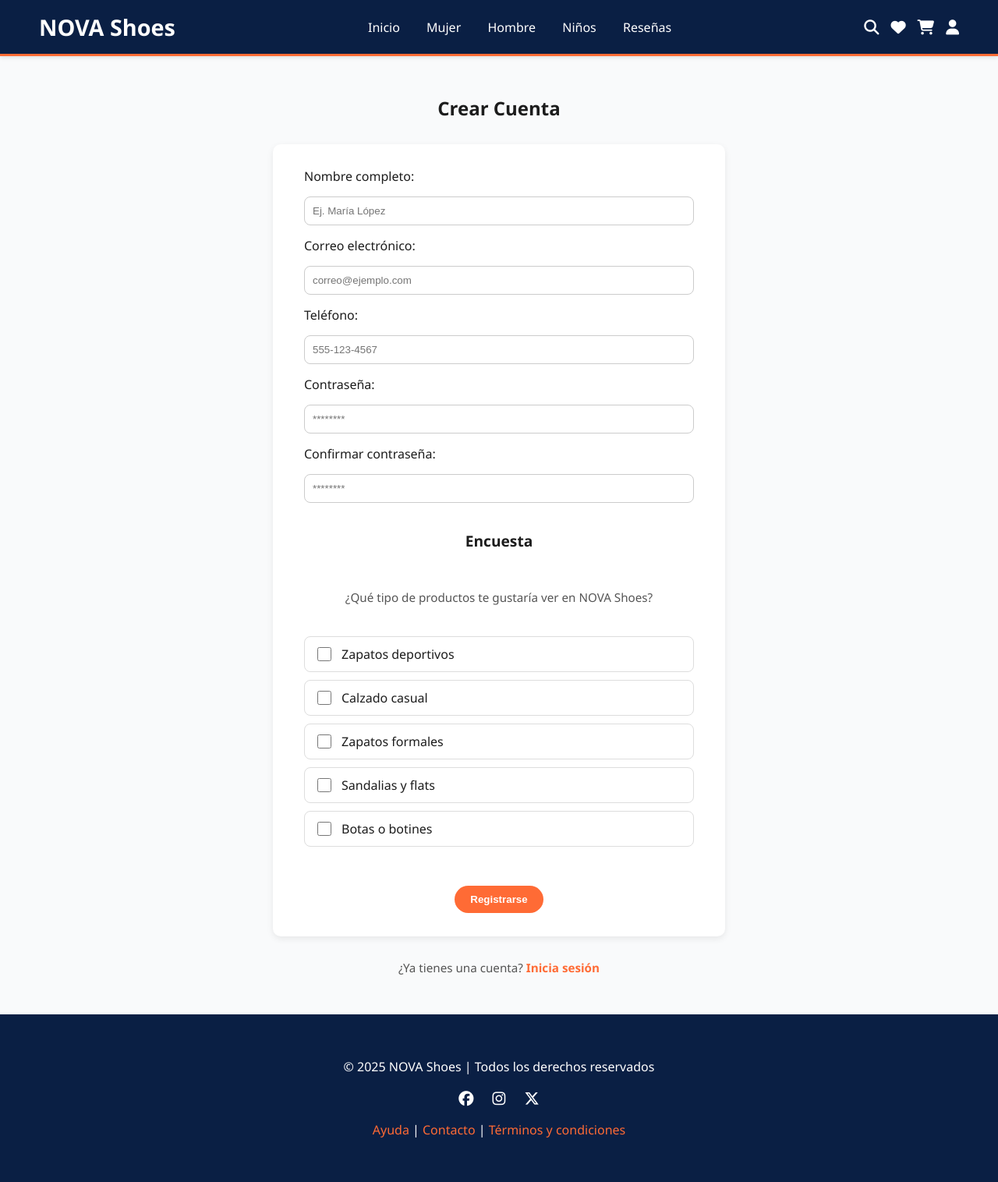
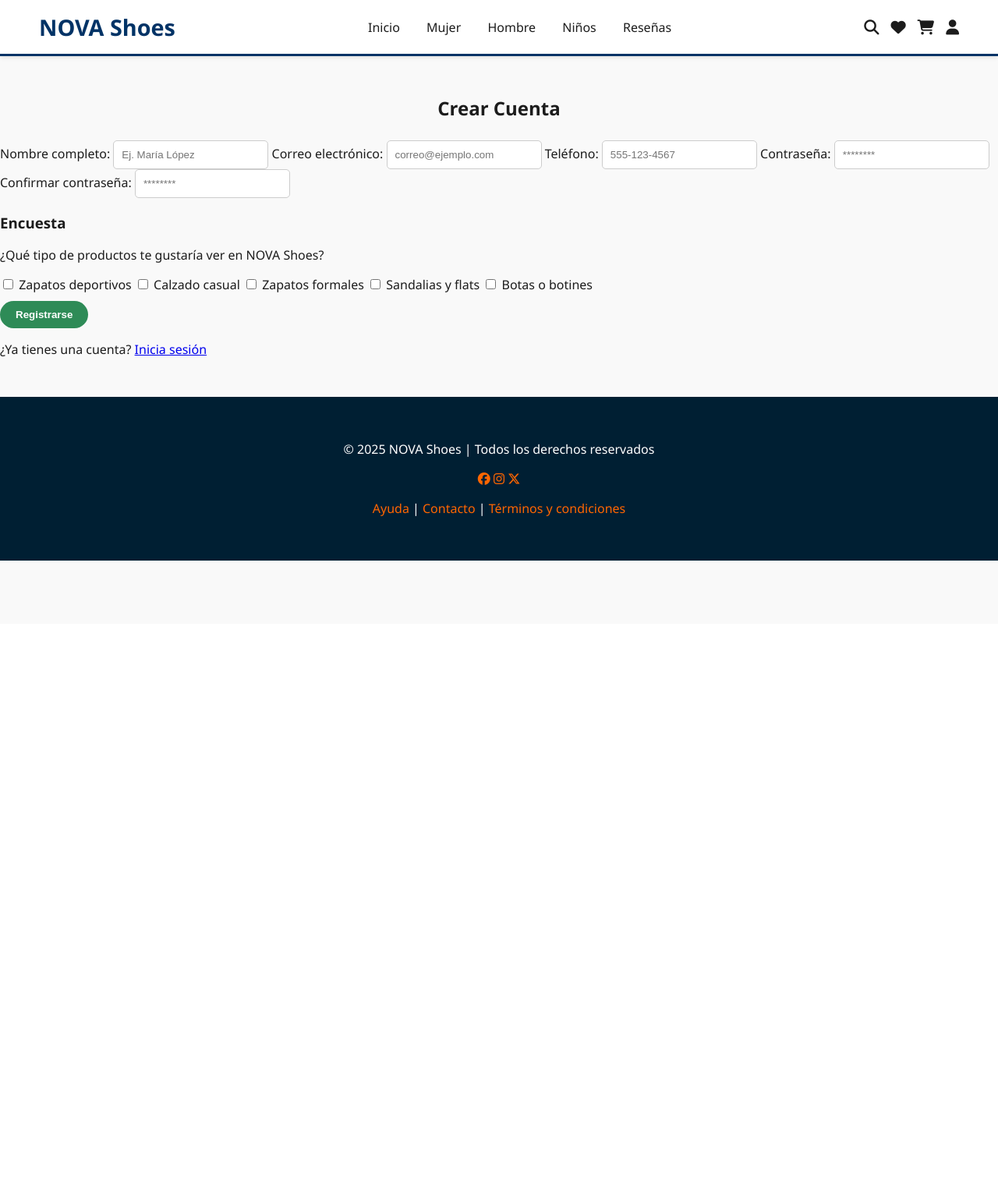
Before and after one commit to MonsseMarin/Nova-Shoes, a Django app: page /usuarios/registro/ in a window 1280 px wide. Shown: the whole page at 78% size. After the commit the page ends 719 px from the top, so only its background shows below. Run offline with Django 5.2, Linux system fonts and the light colour scheme.

Commit message:
ajustes en el css

```diff
--- a/ProyectoZapatos/core/static/core/css/style.css
+++ b/ProyectoZapatos/core/static/core/css/style.css
@@ -1,21 +1,13 @@
-/* === VARIABLES DE COLOR (para consistencia) === */
+/* === VARIABLES DE COLOR (actualizadas según tus indicaciones) === */
 :root {
-      /* Colores base */
-    --color-fondo: #F9FAFB;              /* Fondo blanco/gris claro */
-    --color-texto: #1C1C1C;              /* Texto principal negro grisáceo */
-
-    /* Colores de acción */
-    --color-boton: #007B5E;              /* Verde azulado para botones */
-    --color-boton-hover: #00664D;        /* Más oscuro al pasar el mouse */
-
-    /* Colores de promociones */
-    --color-acento: #FF6B35;             /* Naranja para promociones/ofertas */
-    --color-acento-hover: #E65E2E;       /* Naranja oscuro al hover */
-
-    /* Encabezado y pie de página */
-    --color-header: #0A1F44;             /* Azul oscuro elegante */
-    --color-footer: #0A1F44;
-
+    --color-promocion: #FF6600;       /* Rojo/naranja para promociones */
+    --color-promocion-hover: #E55B00;
+    --color-boton: #2E8B57;           /* Verde para botones */
+    --color-boton-hover: #256D46;
+    --color-secundario: #003366;      /* Azul oscuro para encabezado o pie */
+    --color-fondo: #F9F9F9;           /* Fondo blanco o gris claro */
+    --color-texto: #1C1C1C;           /* Negro o gris oscuro */
+    --color-footer: #001F33;          /* Azul oscuro / negro */
 }
 
 /* === ESTILOS GLOBALES === */
@@ -28,8 +20,7 @@
 
 /* === HEADER === */
 header {
-    background-color: var(--color-header);
-    color:#FFFFFF;
+    background-color: #FFFFFF;
     box-shadow: 0 2px 5px rgba(0,0,0,0.1);
     display: flex;
     align-items: center;
@@ -38,22 +29,22 @@
     position: sticky;
     top: 0;
     z-index: 1000;
-    border-bottom: 3px solid var(--color-acento);
+    border-bottom: 3px solid var(--color-secundario);
 }
 
 .logo {
     font-size: 1.8rem;
     font-weight: 700;
-    color: #FFFFFF;
+    color: var(--color-secundario);
 }
 
 .logo span {
-    color: var(--color-acento);
+    color: var(--color-promocion);
 }
 
 nav a {
     text-decoration: none;
-    color: #FFFFFF;
+    color: var(--color-texto);
     margin: 0 15px;
     font-weight: 500;
     position: relative;
@@ -67,12 +58,12 @@
     height: 2px;
     bottom: -5px;
     left: 0;
-    background-color: var(--color-acento);
+    background-color: var(--color-promocion);
     transition: 0.3s;
 }
 
 nav a:hover {
-    color: var(--color-acento);
+    color: var(--color-promocion);
 }
 nav a:hover::after {
     width: 100%;
@@ -83,70 +74,16 @@
     gap: 15px;
 }
 
-/* === ICONOS DEL HEADER === */
-
 .icons a {
     text-decoration: none;
-    color:  #FFFFFF;
+    color: var(--color-texto);
     font-size: 1.2rem;
     transition: color 0.3s;
 }
 
 .icons a:hover {
-    color: var(--color-acento);
+    color: var(--color-promocion);
 }
-
-
-/* === BOTONES DE ACCIÓN === */
-.buy-btn,
-.filter-bar button,
-.checkout-btn {
-    background-color: var(--color-boton);
-    color: #fff;
-    border: none;
-    border-radius: 25px;
-    padding: 10px 20px;
-    font-weight: 600;
-    cursor: pointer;
-    transition: background-color 0.3s, transform 0.2s;
-}
-
-.buy-btn:hover,
-.filter-bar button:hover,
-.checkout-btn:hover {
-    background-color: var(--color-boton-hover);
-    transform: translateY(-2px);
-}
-
-/* === PROMOCIONES O OFERTAS === */
-.promo-banner, .highlight {
-    background-color: var(--color-acento);
-    color: #fff;
-    padding: 10px 15px;
-    border-radius: 8px;
-    font-weight: 600;
-    text-align: center;
-}
-
-/* === FOOTER === */
-footer {
-    background-color: var(--color-footer);
-    color: #FFFFFF;
-    padding: 40px 0;
-    text-align: center;
-    margin-top: 50px;
-}
-
-footer a {
-    color: var(--color-acento);
-    text-decoration: none;
-}
-
-footer a:hover {
-    color: #FFFFFF;
-    text-decoration: underline;
-}
-
 
 /* === BUSCADOR === */
 .search-bar {
@@ -258,7 +185,7 @@
 
 .buy-btn {
     display: inline-block;
-    background-color: var(--color-acento);
+    background-color: var(--color-boton);
     color: #fff;
     text-decoration: none;
     padding: 10px 20px;
@@ -321,20 +243,11 @@
 }
 
 .filter-bar button:hover {
-    background-color: var(--color-acento-hover);
+    background-color: var(--color-boton-hover);
     transform: translateY(-2px);
 }
 
 /* === FORMULARIOS === */
-form {
-    display: flex;
-    flex-direction: column;
-    gap: 10px;
-    width: 90%;
-    max-width: 400px;
-    margin: 20px auto;
-}
-
 form input, form select, form textarea {
     padding: 10px;
     border-radius: 5px;
@@ -343,175 +256,32 @@
 
 form button {
     align-self: center;
-    padding: 10px 20px;
-}
-
-/* === FORMULARIO DE REGISTRO === */
-.registro-form {
-    background-color: #fff;
-    padding: 30px 40px;
-    border-radius: 10px;
-    box-shadow: 0 3px 8px rgba(0,0,0,0.08);
-    width: 90%;
-    max-width: 500px;
-    margin: 30px auto;
-    display: flex;
-    flex-direction: column;
-    gap: 15px;
-}
-
-.registro-form label {
-    font-weight: 500;
-    color: var(--color-texto);
-}
-
-.registro-form input[type="text"],
-.registro-form input[type="email"],
-.registro-form input[type="tel"],
-.registro-form input[type="password"] {
-    padding: 10px;
-    border-radius: 8px;
-    border: 1px solid #ccc;
-    transition: border-color 0.3s, box-shadow 0.3s;
-}
-
-.registro-form input:focus {
-    border-color: var(--color-acento);
-    box-shadow: 0 0 5px rgba(255,76,76,0.3);
-    outline: none;
-}
-
-.form-subtitle {
-    margin-top: 20px;
-    font-size: 1.2rem;
-    color: var(--color-secundario);
-    text-align: center;
-    font-weight: 600;
-}
-
-.form-description {
-    text-align: center;
-    color: #555;
-    font-size: 0.95rem;
-    margin-bottom: 10px;
-}
-
-/* === ENLACE DE INICIO DE SESIÓN (debajo del registro) === */
-.registro-link {
-    text-align: center;
-    margin-top: 15px;
-    font-size: 0.95rem;
-    color: #555;
-}
-
-.registro-link a {
-    color: var(--color-acento);
-    font-weight: 600;
-    text-decoration: none;
-    transition: color 0.3s ease;
-}
-
-.registro-link a:hover {
-    color: var(--color-acento-hover);
-    text-decoration: underline;
-}
-
-
-/* === ENCUESTA === */
-.encuesta-opciones {
-    display: flex;
-    flex-direction: column; /* Coloca cada opción en una columna */
-    gap: 10px; /* Espacio entre cada opción */
-    margin-top: 15px;
-    margin-bottom: 25px;
-}
-
-.encuesta-opciones label {
-    display: flex;
-    align-items: center;
-    gap: 10px;
-    background-color: #fff;
-    border: 1px solid #ddd;
-    border-radius: 8px;
-    padding: 10px 12px;
-    transition: background-color 0.3s, border-color 0.3s;
-    cursor: pointer;
-}
-
-.encuesta-opciones label:hover {
-    background-color: #fff3f3;
-    border-color: var(--color-acento);
-}
-
-.encuesta-opciones input[type="checkbox"] {
-    accent-color: var(--color-acento); /* Hace que el check sea coral */
-    width: 18px;
-    height: 18px;
-    cursor: pointer;
-}
-
-
-/* === TABLA DE CARRITO === */
-.cart-table {
-    width: 90%;
-    margin: 30px auto;
-    border-collapse: collapse;
-    background: #fff;
-    border-radius: 8px;
-    overflow: hidden;
-}
-
-.cart-table th, .cart-table td {
-    padding: 12px;
-    text-align: center;
-    border-bottom: 1px solid #eee;
-}
-
-.remove-btn {
-    background-color: var(--color-acento);
-    color: white;
-    border: none;
-    padding: 6px 12px;
-    border-radius: 5px;
-    cursor: pointer;
-}
-
-.remove-btn:hover {
-    background-color: var(--color-acento-hover);
-}
-
-/* === RESUMEN DEL CARRITO === */
-.cart-summary {
-    text-align: right;
-    margin: 30px 5%;
-}
-
-.checkout-btn {
-    background-color: var(--color-acento);
+    background-color: var(--color-boton);
     color: white;
     border: none;
     padding: 10px 20px;
+    border-radius: 25px;
+    transition: background-color 0.3s ease;
+}
+
+form button:hover {
+    background-color: var(--color-boton-hover);
+}
+
+/* === BOTONES DE ACCIÓN / CARRITO === */
+.remove-btn, .checkout-btn {
+    background-color: var(--color-boton);
+    color: #fff;
+    border: none;
     border-radius: 20px;
+    padding: 8px 16px;
     cursor: pointer;
     font-weight: 600;
+    transition: background-color 0.3s ease;
 }
 
-.checkout-btn:hover {
-    background-color: var(--color-acento-hover);
-}
-
-/* === OPINIONES === */
-.opiniones {
-    width: 90%;
-    margin: auto;
-}
-
-.opinion {
-    background-color: #fff;
-    border-radius: 8px;
-    padding: 15px;
-    margin-bottom: 10px;
-    box-shadow: 0 2px 5px rgba(0,0,0,0.05);
+.remove-btn:hover, .checkout-btn:hover {
+    background-color: var(--color-boton-hover);
 }
 
 /* === FOOTER === */
@@ -524,7 +294,7 @@
 }
 
 footer a {
-    color: var(--color-acento);
+    color: var(--color-promocion);
     text-decoration: none;
 }
 
@@ -533,19 +303,8 @@
     text-decoration: underline;
 }
 
-footer .socials {
-    margin-top: 15px;
-}
-
-footer .socials a {
-    margin: 0 10px;
-    color: white;
-    font-size: 1.2rem;
-    transition: color 0.3s;
-}
-
 footer .socials a:hover {
-    color: var(--color-acento);
+    color: var(--color-promocion);
 }
 
 /* === RESPONSIVO === */
```
Also changed, not shown: other parts of ProyectoZapatos/core/static/core/css/style.css (+8 -23 lines).
